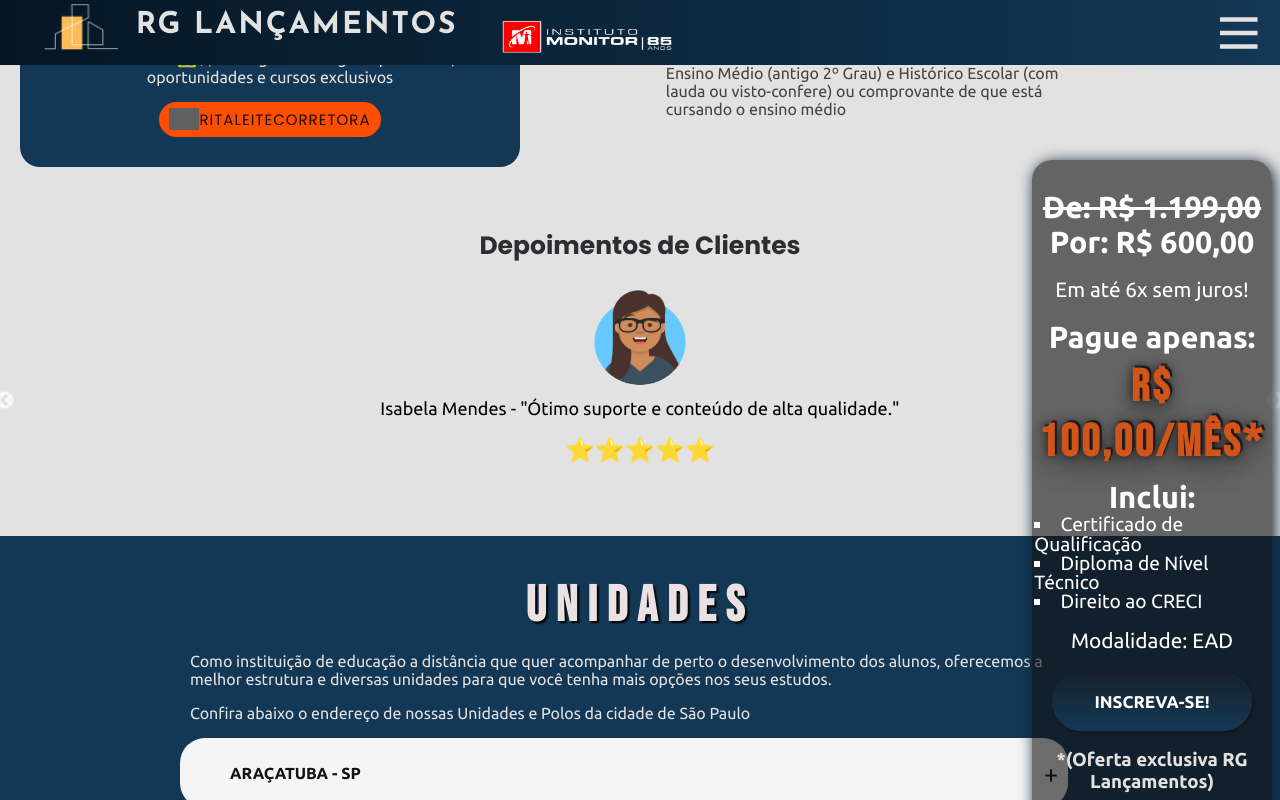
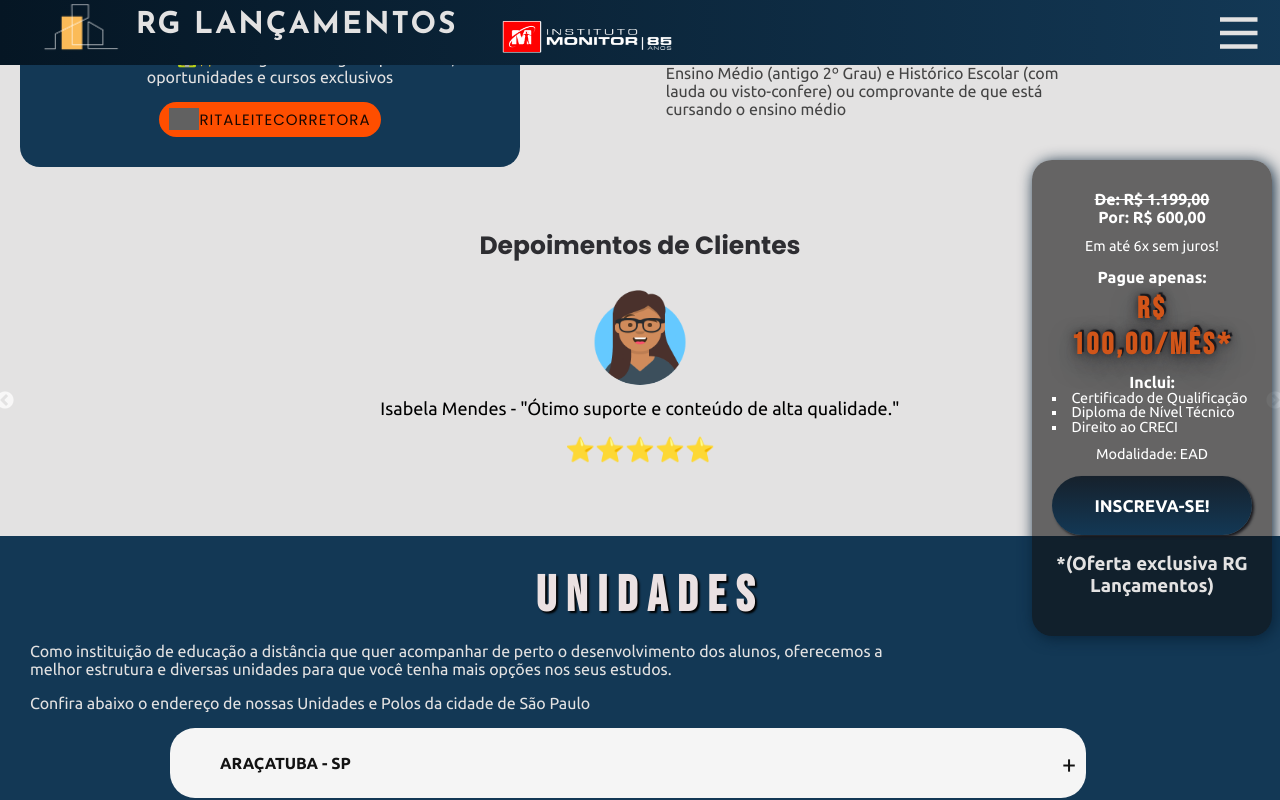
Before and after one commit to wait4theQ/rglanc, a React (Create React App) app: page / in a window 1280 px wide. Both pictures are taken after a click on the element 640 px from the left and 3254 px from the top of the page. Shown: the part 2854-3654 px from the top of the page. Built offline with nearby package versions, Linux system fonts and the light colour scheme; grey boxes are pictures that could not be loaded.

Commit message:
refactoring locations

```diff
--- a/src/App.css
+++ b/src/App.css
@@ -115,126 +115,126 @@
   margin-left: 40px;
 }
 
-.corretor-section {
-  /*background-color: #133855; !* Cor de fundo escura (azul escuro ou laranja escuro) *!*/
-  color: #e7e4e4; /* Cor do texto */
-  text-align: start;
-  width: 60%;
-  margin: auto;
-  margin-left: 100px;
-  padding-top: 20px;
-}
+/*.corretor-section {*/
+/*  !*background-color: #133855; !* Cor de fundo escura (azul escuro ou laranja escuro) *!*!*/
+/*  color: #e7e4e4; !* Cor do texto *!*/
+/*  text-align: start;*/
+/*  width: 60%;*/
+/*  margin: auto;*/
+/*  margin-left: 100px;*/
+/*  padding-top: 20px;*/
+/*}*/
 
-.corretor-section h2 {
-  font-size: 25px; /* Tamanho da fonte do título */
-  /*margin: 20px; !* Espaçamento abaixo do título *!*/
-  color: #d15519;
-  font-family: "Bebas Neue", sans-serif;
-  display: flex;
-  letter-spacing: 1px;
-  margin: 5px !important;
-  flex-direction: column;
-  align-items: start;
-  width: 50%;
-}
+/*.corretor-section h2 {*/
+/*  font-size: 25px; !* Tamanho da fonte do título *!*/
+/*  !*margin: 20px; !* Espaçamento abaixo do título *!*!*/
+/*  color: #d15519;*/
+/*  font-family: "Bebas Neue", sans-serif;*/
+/*  display: flex;*/
+/*  letter-spacing: 1px;*/
+/*  margin: 5px !important;*/
+/*  flex-direction: column;*/
+/*  align-items: start;*/
+/*  width: 50%;*/
+/*}*/
 
-.corretor-section p {
-  text-align: start;
-  font-size: 1.2rem; /* Tamanho da fonte do parágrafo */
-  font-family: "Ubuntu", sans-serif;
-  line-height: 1.6;
-  color: #133855;
-  margin: auto;
-}
+/*.corretor-section p {*/
+/*  text-align: start;*/
+/*  font-size: 1.2rem; !* Tamanho da fonte do parágrafo *!*/
+/*  font-family: "Ubuntu", sans-serif;*/
+/*  line-height: 1.6;*/
+/*  color: #133855;*/
+/*  margin: auto;*/
+/*}*/
 
-.creci-tti {
-  font-size: 70px; /* Tamanho da fonte do título */
-  color: #133855;
-  margin: 5px !important;
-  font-family: "Bebas Neue", sans-serif;
-  font-weight: bold;
-  text-transform: uppercase;
-  letter-spacing: 5px;
-  line-height: 1;
-  text-shadow: 2px 1px 3px rgba(65, 65, 65, 0.81);
-}
-.corretor-section2 {
-  width: 50%;
-}
-.corretor-section2 p {
-  font-size: 17px;
-  font-family: "Ubuntu", sans-serif;
-  margin-top: 10px;
-  color: rgb(68, 68, 68);
-  line-height: 1;
-  font-weight: normal;
-  text-align: start;
-  width: 100%;
-}
-.saiba-mais-button {
-  padding: 10px 20px; /* Ajuste o preenchimento conforme necessário */
-  font-size: 18px; /* Ajuste o tamanho da fonte do botão conforme necessário */
-  background-color: #d15519; /* Cor de fundo do botão */
-  color: white; /* Cor do texto do botão */
-  text-decoration: none; /* Remova a decoração de texto para que pareça um botão */
-  border: none;
-  border-radius: 5px;
-  margin: 150px !important;
-  cursor: pointer;
-}
+/*.creci-tti {*/
+/*  font-size: 70px; !* Tamanho da fonte do título *!*/
+/*  color: #133855;*/
+/*  margin: 5px !important;*/
+/*  font-family: "Bebas Neue", sans-serif;*/
+/*  font-weight: bold;*/
+/*  text-transform: uppercase;*/
+/*  letter-spacing: 5px;*/
+/*  line-height: 1;*/
+/*  text-shadow: 2px 1px 3px rgba(65, 65, 65, 0.81);*/
+/*}*/
+/*.corretor-section2 {*/
+/*  width: 50%;*/
+/*}*/
+/*.corretor-section2 p {*/
+/*  font-size: 17px;*/
+/*  font-family: "Ubuntu", sans-serif;*/
+/*  margin-top: 10px;*/
+/*  color: rgb(68, 68, 68);*/
+/*  line-height: 1;*/
+/*  font-weight: normal;*/
+/*  text-align: start;*/
+/*  width: 100%;*/
+/*}*/
+/*.saiba-mais-button {*/
+/*  padding: 10px 20px; !* Ajuste o preenchimento conforme necessário *!*/
+/*  font-size: 18px; !* Ajuste o tamanho da fonte do botão conforme necessário *!*/
+/*  background-color: #d15519; !* Cor de fundo do botão *!*/
+/*  color: white; !* Cor do texto do botão *!*/
+/*  text-decoration: none; !* Remova a decoração de texto para que pareça um botão *!*/
+/*  border: none;*/
+/*  border-radius: 5px;*/
+/*  margin: 150px !important;*/
+/*  cursor: pointer;*/
+/*}*/
 
-.aboutus-section {
-  display: flex;
-  flex-direction: row;
-  justify-content: center;
-  padding: 20px;
-  background: rgba(17, 17, 17, 0.6);
-  border-radius: 20px;
-  color: #e3e2e2;
-  box-shadow: 2px 2px 15px #082238;
-  position: fixed;
-  right: 1vh;
-  top: 20vh;
-  min-width: 200px;
-  max-width: 300px;
-  z-index: 10000;
-}
+/*.aboutus-section {*/
+/*  display: flex;*/
+/*  flex-direction: row;*/
+/*  justify-content: center;*/
+/*  padding: 20px;*/
+/*  background: rgba(17, 17, 17, 0.6);*/
+/*  border-radius: 20px;*/
+/*  color: #e3e2e2;*/
+/*  box-shadow: 2px 2px 15px #082238;*/
+/*  position: fixed;*/
+/*  right: 1vh;*/
+/*  top: 20vh;*/
+/*  min-width: 200px;*/
+/*  max-width: 300px;*/
+/*  z-index: 10000;*/
+/*}*/
 
-.aboutus-section h2 {
-  margin: 0px;
-  margin-top: 10px;
-  font-size: 1.9rem;
-  color: #ffffff;
-  font-weight: bold;
-}
+/*.aboutus-section h2 {*/
+/*  margin: 0px;*/
+/*  margin-top: 10px;*/
+/*  font-size: 1.9rem;*/
+/*  color: #ffffff;*/
+/*  font-weight: bold;*/
+/*}*/
 
-.aboutus-section p {
-  color: #ffffff;
-  font-size: 1.3rem;
-  line-height: 0.9;
-  text-align: center;
-  font-weight: normal;
-}
+/*.aboutus-section p {*/
+/*  color: #ffffff;*/
+/*  font-size: 1.3rem;*/
+/*  line-height: 0.9;*/
+/*  text-align: center;*/
+/*  font-weight: normal;*/
+/*}*/
 
-.aboutus-text h1 {
-  margin: 5px;
-  font-weight: bold;
-  color: #d15519;
-  text-shadow: 2px -2px 1px #18181d, 0px 0px 10px rgba(24, 24, 29, 0.91),
-    0 10px 25px rgba(24, 24, 29, 0.59);
-  font-family: "Bebas Neue", sans-serif;
-  font-size: 45px;
-  letter-spacing: 3px;
-  margin-top: 5px;
-}
-.aboutus-text li {
-  list-style: square;
-  text-align: start;
-  color: #ffffff;
-  font-size: 1.2rem;
-  line-height: 1;
-  font-weight: normal;
-}
+/*.aboutus-text h1 {*/
+/*  margin: 5px;*/
+/*  font-weight: bold;*/
+/*  color: #d15519;*/
+/*  text-shadow: 2px -2px 1px #18181d, 0px 0px 10px rgba(24, 24, 29, 0.91),*/
+/*    0 10px 25px rgba(24, 24, 29, 0.59);*/
+/*  font-family: "Bebas Neue", sans-serif;*/
+/*  font-size: 45px;*/
+/*  letter-spacing: 3px;*/
+/*  margin-top: 5px;*/
+/*}*/
+/*.aboutus-text li {*/
+/*  list-style: square;*/
+/*  text-align: start;*/
+/*  color: #ffffff;*/
+/*  font-size: 1.2rem;*/
+/*  line-height: 1;*/
+/*  font-weight: normal;*/
+/*}*/
 
 .syllabus-section-content {
   display: flex;
@@ -677,30 +677,7 @@
 .vantagens-curso p {
   color: #ebe1e2;
 }
-.map-sec {
-  background-color: #133855;
-  color: #e3e2e2;
-  height: 100%;
-  padding: 20px;
-}
-.map-sec h1 {
-  text-align: center;
-  color: #ebe1e2;
-  font-size: 50px;
-  margin: 0;
-  padding-top: 20px;
-  font-family: "Bebas Neue", sans-serif;
-  letter-spacing: 10px;
-  text-shadow: 2px 2px 2px rgb(0, 0, 0);
-}
-.polo-item {
-  color: #131313;
-}
-.map-sec p {
-  text-align: left;
-  max-width: 70%;
-  margin-left: 170px;
-}
+
 /* TAMANHO MEDIANO*/
 @media only screen and (min-width: 801px) and (max-width: 1440px) {
 
--- a/src/App.js
+++ b/src/App.js
@@ -4,6 +4,7 @@
 //import L from 'leaflet';
 import Navbar from './components/navbar/index.js'
 import Banner from "./components/banner/index.js";
+import Location from "./components/location/index.js";
 import "leaflet/dist/leaflet.css";
 import "./App.css";
 import { FloatingWhatsApp } from "react-floating-whatsapp";
@@ -257,7 +258,7 @@
             Paulo
           </p>
 
-          <Polos></Polos>
+          <Location/>
         </div>
         <FloatingWhatsApp
             phoneNumber="(11) 997075-3810"
--- a/src/components/banner/banner.css
+++ b/src/components/banner/banner.css
@@ -328,7 +328,7 @@
     content: "";
     position: absolute;
     width: 100%;
-    height: 100%;
+    height: 100vh;
     background: rgba(218, 218, 218, 0.6);
     z-index: -1;
     padding: 0;
@@ -339,7 +339,7 @@
   .corretor-section {
     padding: 0;
     width: 100%;
-    margin: 20px !important;
+    margin:0;
     align-self: center;
   }
 
--- /dev/null
+++ b/src/components/location/index.js
@@ -0,0 +1,60 @@
+import React, { useState } from 'react';
+import './location.css';
+
+const Polo = ({ city, address }) => {
+		const [isExpanded, setIsExpanded] = useState(false);
+
+		const toggleExpansion = (e) => {
+
+				if (e.target.classList.contains('polo-header') || e.target.classList.contains('plus-icon') || e.target.classList.contains('polo-item')) {
+						setIsExpanded(!isExpanded);
+				}
+		};
+
+		return (
+				<div className={`polo-item ${isExpanded ? 'expanded' : ''}`} onClick={toggleExpansion}>
+						<div className="polo-header">
+								<h3>{city}</h3>
+								<div className="plus-icon">{isExpanded ? '-' : '+'}</div>
+						</div>
+						{isExpanded && (
+								<div className="polo-details">
+										<p>{address}</p>
+								</div>
+						)}
+				</div>
+		);
+};
+
+const Location = () => {
+		const poloData = [
+				{ city: 'ARAÇATUBA - SP', address: 'Rua Gonçalves Ledo, 568 - São Joaquim – Araçatuba – SP – CEP 16050-300' },
+				{ city: 'BAURU - SP', address: 'Av. Duque de Caxias - Quadra 22-55, - Vila Cardia – Bauru – SP – CEP 17011-066' },
+				{ city: 'CAMPINAS - SP', address: 'Rua Antonio Alvarez Lobo, 172 - Botafogo – Campinas – SP – CEP 13020-110' },
+				{ city: 'ITATIBA - SP', address: 'Rua Comendador Franco, 11 - Sala 40 - Centro – Itatiba – SP – CEP 13250-240' },
+				{ city: 'MOGI DAS CRUZES - SP', address: 'Rua Capitão Manoel Caetano, 223 - Centro – Mogi das Cruzes – SP – CEP 08710-190' },
+				{ city: 'PENAPÓLIS - SP', address: 'Rua Santa Clara, 247 - Centro – Penápolis – SP – CEP 16300-000' },
+				{ city: 'PIRACICABA - SP', address: 'Rua Alferes José Caetano, 1448 - Centro – Piracicaba – SP – CEP 13400-123' },
+				{ city: 'REGISTRO - SP', address: 'Rua Tamekishi Takano, 146 - (lito Palace Hotel) - Centro – Registro – SP – CEP 11900-000' },
+				{ city: 'SANTA CRUZ DO RIO PARDO - SP', address: 'Av. Tiradentes, 728 - Centro – Santa Cruz do Rio Pardo – SP – CEP 18900-000' },
+				{ city: 'SÃO CARLOS - SP', address: 'Rua Ambrósio dos Santos, 1081 - Planalto Paraíso – São Carlos – SP – CEP 13562-000' },
+				{ city: 'SÃO JOSÉ DO RIO PRETO - SP', address: 'Rua Santo Agostinho, 312 - Vila Nossa Senhora da Paz – São José do Rio Preto – SP – CEP 15025-220' },
+				{ city: 'SÃO JOSÉ DOS CAMPOS - SP', address: 'Avenida Teopompo de Vasconcelos, 57 - Vila Adyana – São José dos Campos – SP – CEP 12243-830' },
+				{ city: 'CAMPUS SÃO PAULO - SP', address: 'Avenida Rangel Pestana, 1.105 - Brás – São Paulo – SP – CEP 03001-000' },
+				{ city: 'SANTOS - SP', address: 'R. Campos Mello, 190 - Vila Matias, Santos - SP, 11015-010' },
+				{ city: 'TAGUATINGA - DF', address: 'Qsb 04/05 Área Especial 8, St. B Sul - Taguatinga, Brasília - DF, 72015-000' },
+				{ city: 'SOROCABA - SP', address: 'R. João Pessoa, 112 - Vila Jardini, Sorocaba - SP, 18044-050' },
+				{ city: 'VOTUPORANGA - SP', address: 'Rua Denizar Vidigal, 3620 - Chácara das Paineiras – Votuporanga – SP – CEP 15502-221' },
+
+		];
+
+		return (
+				<div className="polos-container">
+						{poloData.map((polo, index) => (
+								<Polo key={index} city={polo.city} address={polo.address} />
+						))}
+				</div>
+		);
+};
+
+export default Location;
--- /dev/null
+++ b/src/components/location/location.css
@@ -0,0 +1,112 @@
+
+.polo-item {
+    background-color: #f5f5f5;
+    margin: 10px;
+    padding: 10px;
+    border-radius: 25px;
+    cursor: pointer;
+    transition: all 0.3s ease-in-out;
+    display: flex;
+    flex-direction: column;
+    align-items: flex-start;
+    width: 70%;
+    margin-left: 160px;
+    margin-bottom: 20px;
+}
+
+.polo-item.expanded {
+    width: 70%;
+}
+
+.polo-header {
+    display: flex;
+    justify-content: space-between;
+    width: 100%;
+}
+.polo-header h3 {
+    margin-left: 40px;
+    font-size: 16px;
+    font-family: "Ubuntu", sans-serif;
+}
+
+.plus-icon {
+    font-size: 25px;
+    margin-top: 12px;
+}
+
+.plus-icon:hover {
+    color: rgb(204, 137, 37);
+}
+
+.polo-details {
+    margin-top: 10px;
+    width: 70%;
+    text-align: left;
+    margin-left: 40px;
+}
+.map-sec {
+  background-color: #133855;
+  color: #e3e2e2;
+  height: 100%;
+  padding: 10px;
+}
+.map-sec h1 {
+  text-align: center;
+  color: #ebe1e2;
+  font-size: 50px;
+  margin: 0;
+  padding-top: 20px;
+  font-family: "Bebas Neue", sans-serif;
+  letter-spacing: 10px;
+  text-shadow: 2px 2px 2px rgb(0, 0, 0);
+}
+.polo-item {
+  color: #131313;
+}
+.map-sec p {
+  text-align: left;
+  max-width: 70%;
+  margin-left: 170px;
+}
+.polo-details p {
+    margin: 0;
+}
+@media (min-width: 801px) and (max-width: 1480px) {
+    .map-sec p {
+        width:100%;
+        margin-left:20px;
+    }
+    .map-sec  {
+        width:100%;
+    }
+    .polos-container {
+
+    }
+    .polo-item {
+         max-width: 100%;
+margin-left: 0 ;
+
+    }
+}
+
+@media only screen and (max-width: 800px) {
+    .map-sec p {
+        width:100%;
+        margin:20px;
+    }
+    .map-sec  {
+        width:100%;
+    }
+    .polos-container {
+        max-width:100%;
+        margin:auto;
+        align-items: center;
+        display: flex;
+        flex-direction: column;
+    }
+    .polo-item {
+        max-width: 100%;
+        margin-left: 0;
+        padding:10px;
+    }
+}
--- a/src/components/navbar/navbar.css
+++ b/src/components/navbar/navbar.css
@@ -78,7 +78,8 @@
     padding: 15px;
 }
 
-.mobile-navigation {
+.mobile-navigation,
+.navigation-mobile {
     display: none;
 }
 
```
